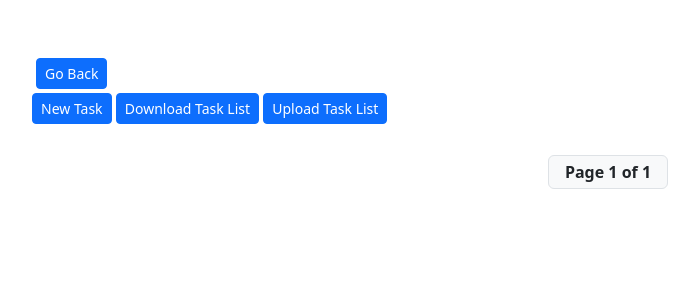
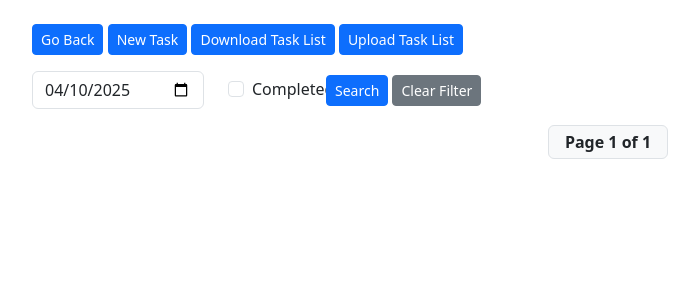
Before and after one commit to Darpan-Anjanay/TodoList, a Django app: page / in a window 1280 px wide. Shown: the part 56-356 px from the top of the page, without its empty margins (32-731 px from the left). Run offline with Django 5.2, Linux system fonts and the light colour scheme; the visitor is signed in with stand-in values (Sample User, id 1); data that the repository does not hold is empty; some libraries are stand-ins or nearby versions.

Commit message:
Filter Task  option

```diff
--- a/TodoApp/templates/Todo/Base.html
+++ b/TodoApp/templates/Todo/Base.html
@@ -27,9 +27,7 @@
                         <li class="nav-item text-white">
                           <span class="navbar-brand fw-bold text-white me-2" >Welcome {{request.user.username}}</span>
                         </li>
-                        {% comment %} <li class="nav-item">
-                            <a class="btn btn-primary btn-sm me-2" href="">Profile</a>
-                        </li> {% endcomment %}
+
                         <li class="nav-item">
                             <a class="btn btn-primary btn-sm" href="{% url  'Logout' %}">Logout</a>
                         </li>
@@ -41,10 +39,9 @@
         <br>
 
 
-<div class="center-div">
+<div class="center-div mt-0">
     <div class="col-md-12">
-        <button  onclick="history.back()" class = "btn btn-primary btn-sm m-1" >Go Back</button>
-        <br>
+        <button  onclick="history.back()" class = "btn btn-primary btn-sm mb-3" >Go Back</button>
 
 
         {% block content %}{% endblock content %}
--- a/TodoApp/templates/Todo/Home.html
+++ b/TodoApp/templates/Todo/Home.html
@@ -42,11 +42,29 @@
     }
 </style>
 
-    <a href="{% url 'AddTask' %}" class="btn btn-primary btn-sm" style="margin-bottom: 15px;">New Task</a>
+    <a href="{% url 'AddTask' %}" class="btn btn-primary btn-sm mb-3">New Task</a>
 
-    <a href="{% url 'TaskasExcel' %}" class="btn btn-primary btn-sm" style="margin-bottom: 15px;">Download Task List</a>
+    <a href="{% url 'TaskasExcel' %}" class="btn btn-primary btn-sm mb-3">Download Task List</a>
 
-    <a href="{% url 'Upload' %}" class="btn btn-primary btn-sm" style="margin-bottom: 15px;">Upload Task List</a>
+    <a href="{% url 'Upload' %}" class="btn btn-primary btn-sm mb-3">Upload Task List</a>
+
+    <form action="" method="get">
+        <div class="row align-items-center mb-3">
+            <div class="col-md-2">
+                <input type="date" class="form-control" id="completionDate" name="completionDate" value="{% if completionDate %}{{completionDate}}{% else %}{% now 'Y-m-d' %}{% endif %}">
+            </div>
+            <div class="col-md-1">
+                <div class="form-check">
+                    <input type="checkbox" class="form-check-input" value="on" id="completionStatus" {% if completionStatus == 'on' %}checked{% endif %} name="completionStatus" >
+                    <label class="form-check-label" for="completionStatus">Completed</label>
+                </div>
+            </div>
+            <div class="col-md-2">
+                <button type="submit" class="btn btn-primary btn-sm">Search</button>
+                <a href="{% url 'Home' %}" class="btn btn-secondary btn-sm">Clear Filter</a>
+            </div>
+        </div>
+    </form>
 
         {% for list in page_obj  %}
         <div class="card">
--- a/TodoApp/views.py
+++ b/TodoApp/views.py
@@ -7,22 +7,33 @@ from django.contrib.auth.models import User
 from django.contrib import messages
 from django.core.paginator import Paginator
 from datetime import datetime,timedelta
-
-
+from django.db.models import Q
 
 
 @login_required(login_url='Login')
 def Home(request):
-   if request.user.is_authenticated:
-      user  = request.user
-      page = request.GET.get('page')
-      TodoList = Todo.objects.filter(user=user,IsDelete=False).all().order_by('-id')
-      paginator = Paginator(TodoList,3,orphans=1)
-      page_obj = paginator.get_page(page)
-      context = {'page_obj':page_obj}
-      return render(request,"Todo/Home.html",context)
-   else:
-        return  redirect('Login')
+    if request.user.is_authenticated:
+        user = request.user
+        page = request.GET.get('page')
+        completionDate = request.GET.get('completionDate')
+        completionStatus = request.GET.get('completionStatus')
+
+        con = Q(user=user, IsDelete=False)
+
+        if completionDate:
+            con &= Q(CompletionDate=completionDate)
+
+        if completionStatus == 'on':
+            con &= Q(completionStatus=True)
+
+        TodoList = Todo.objects.filter(con).order_by('-id')
+
+        paginator = Paginator(TodoList, 3, orphans=1)
+        page_obj = paginator.get_page(page)
+        context = {'page_obj': page_obj, 'completionDate': completionDate, 'completionStatus': completionStatus}
+        return render(request, "Todo/Home.html", context)
+    else:
+        return redirect('Login')
 
 from datetime import datetime,timedelta
 import random
```
